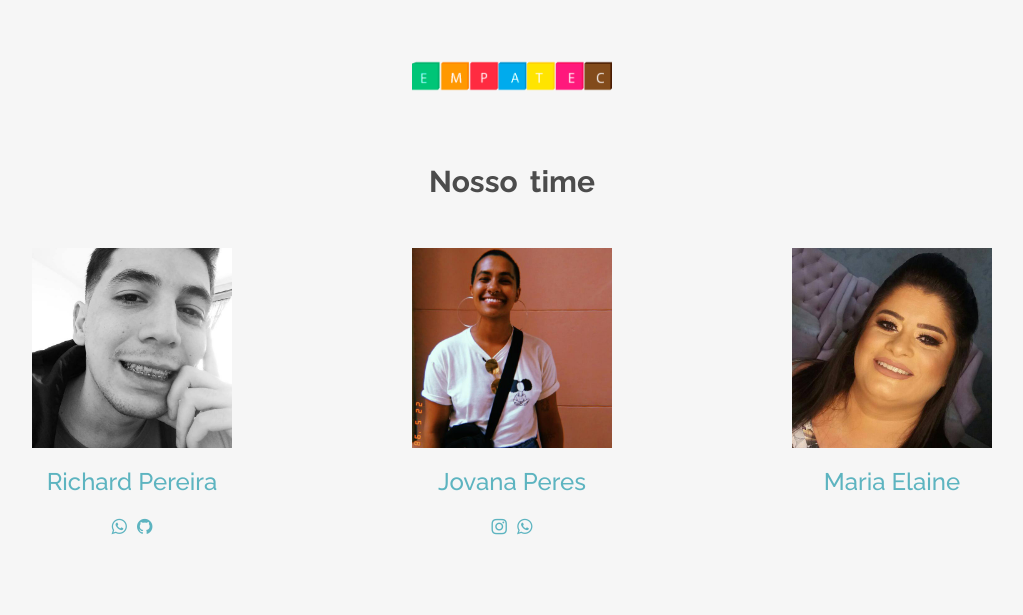
After one commit to rpsxe/empatec, a PHP site: page /sobre.php in a window 1280 px wide. The commit adds this page. Shown: the top 615 px of the page, without its empty margins (128-1151 px from the left). Run offline with PHP 8.4, Linux system fonts and the light colour scheme.

Commit message:
Novas atualizações
Agora possui um sobre, e algumas outras mudanças

```diff
--- /dev/null
+++ b/sobre.php
@@ -0,0 +1,139 @@
+<!DOCTYPE html>
+<html>
+<head lang="pt_BR">
+	<meta charset="UTF-8">
+	<title>Empatec | Sobre</title>
+	<meta http-equiv="Content-Language" content="pt-br">
+	<link href="https://fonts.googleapis.com/icon?family=Material+Icons" rel="stylesheet">
+	<link href="https://cdnjs.cloudflare.com/ajax/libs/ionicons/2.0.1/css/ionicons.min.css" rel="stylesheet">
+	<link href="https://maxcdn.bootstrapcdn.com/font-awesome/4.7.0/css/font-awesome.min.css" rel="stylesheet">
+	<link href="css/empatec.css" rel="stylesheet">
+	<link rel="stylesheet" href="https://maxcdn.bootstrapcdn.com/bootstrap/4.0.0/css/bootstrap.min.css" integrity="sha384-Gn5384xqQ1aoWXA+058RXPxPg6fy4IWvTNh0E263XmFcJlSAwiGgFAW/dAiS6JXm" crossorigin="anonymous">
+	<meta name="viewport" content="width=device-width, initial-scale = 1.0, maximum-scale=1.0, user-scalable=no" />
+	<link href="https://fonts.googleapis.com/css?family=Roboto" rel="stylesheet">
+	<meta property="og:type" content="website">
+	<meta name="description" content="A proposta da tecnologia assistiva em unidades de informação é proporcionar técnicas
+	adaptativas que irão beneficiar as pessoas com deficiência (PcD) na realização de atividades
+	básicas e complexas nos mais diversos âmbitos da sociedade.  ">
+	<meta name="keywords" content="Empatec, empatec, urcamp, sistemas de informação, bagé, rs, tecnologia assistiva">
+	<meta property="og:title" content="Empatec">
+	<meta property="og:description" content="A proposta da tecnologia assistiva em unidades de informação é proporcionar técnicas
+	adaptativas que irão beneficiar as pessoas com deficiência (PcD) na realização de atividades
+	básicas e complexas nos mais diversos âmbitos da sociedade.">
+	<meta property="og:url" content="<?php echo 'http://'.$_SERVER['SERVER_NAME'].$_SERVER["REQUEST_URI"]; ?>img/icone.png">
+	<meta property="og:image" content="<?php echo 'http://'.$_SERVER['SERVER_NAME'].$_SERVER["REQUEST_URI"]; ?>empatec/img/icone.png">
+	<meta property="og:image:width" content="200">
+	<meta property="og:image:height" content="200">
+	<link rel="shortcut icon" href="img/icone.png">
+
+	<meta name="apple-mobile-web-app-capable" content="yes">
+	<meta name="mobile-web-app-capable" content="yes">
+	<style>
+	@import url(https://fonts.googleapis.com/css?family=Raleway:400,900,700,600,500,300,200,100,800);
+	body{
+		background-color:#f6f6f6;
+	}
+	h2 {
+		color: #4C4C4C;
+		word-spacing: 5px;
+		font-size: 30px;
+		font-weight: 700;
+		margin-bottom:30px;
+		font-family: 'Raleway', sans-serif;
+	}
+
+	.ion-minus{
+		padding:0px 10px;
+	}
+
+	.team{
+		padding:60px 0px;
+		font-family: 'Raleway', sans-serif;
+	}
+
+	.team h4 {
+		margin-top: 20px;
+		color: #5db4c0;
+	}
+
+	.team .fa{
+		color: #5db4c0;
+		font-size: 18px;
+		margin-top: 10px;
+		padding: 3px;
+	}
+	img{
+		max-height: 200px;
+		max-width: 200px;
+	}
+</style>
+</head>
+<body class="text-center">
+	<div class="team">
+		<div class="container">
+
+			<div class="col">
+				<img src="img/logo.png" alt="empatec logo"><br><br>
+				<h2 class="my-5">Nosso time</h2>
+
+			</div>
+
+			<div class="row text-center">
+
+				<div class="col-lg-4 col-md-4 col-sm-4 col-xs-12">
+
+					<img class="img-rounded" alt="team-photo" src="img/equipe/richard.jpg" width="100%">
+
+					<div class="team-member">
+
+						<h4>Richard Pereira</h4>
+
+
+					</div>
+
+					<p class="social">
+						<a href="https://api.whatsapp.com/send?phone=555384070626&text=Olá%20Richard!"><span class="fa fa-whatsapp"></span></a>
+						<a href="https://github.com/rpsxe"><span class="fa fa-github"></span></a>
+					</p>
+
+				</div>
+
+
+				<div class="col-lg-4 col-md-4 col-sm-4 col-xs-12">
+
+					<img class="img-rounded" alt="team-photo" src="img/equipe/jovana.jpg" width="100%">
+
+					<div class="team-member">
+
+						<h4>Jovana Peres</h4>
+						<p class="social">
+
+							<a href="https://www.instagram.com/jovanonce/"><span class="fa fa-instagram"></span></a>
+						<a href="https://api.whatsapp.com/send?phone=555391044029&text=Olá%20Jovana!"><span class="fa fa-whatsapp"></span></a>
+						</p>
+					</div>
+
+				</div>
+
+				<div class="col-lg-4 col-md-4 col-sm-4 col-xs-12">
+
+					<img class="img-rounded" alt="team-photo" src="img/equipe/maria.jpg" width="100%">
+
+					<div class="team-member">
+
+						<h4>Maria Elaine</h4>
+
+
+					</div>
+				</div>
+
+
+
+			</div> <!--col-lg-4 -->
+
+		</div>  <!-- row text-center -->
+
+	</div>
+</div>
+</body>
+</html>
```
Also changed, not shown: index.php (+11 -9 lines), img/equipe/jovana.jpg (added), img/equipe/maria.jpg (added), img/equipe/richard.jpg (added), img/icone.png (added).
